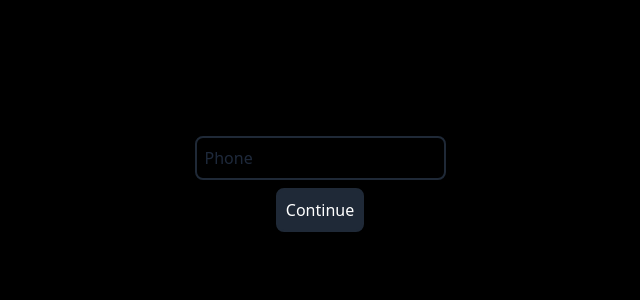
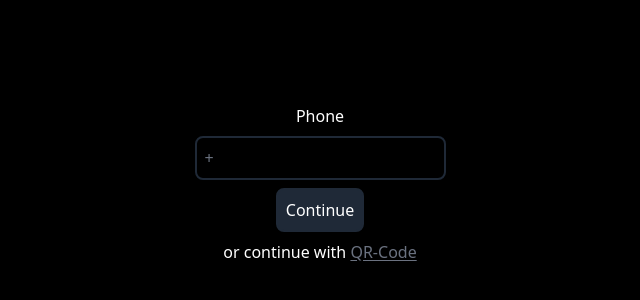
Before and after one commit to xndrpr/omegram, a React (Vite) app: page /phone in a window 1280 px wide. Shown: the part 216-516 px from the top of the page, without its empty margins (320-960 px from the left). Built offline with nearby package versions, Linux system fonts and the light colour scheme.

Commit message:
sendcode

```diff
--- a/package.json
+++ b/package.json
@@ -16,6 +16,8 @@
     "class-variance-authority": "^0.7.0",
     "clsx": "^2.1.1",
     "lucide-react": "^0.383.0",
+    "mobx": "^6.12.3",
+    "mobx-react-lite": "^4.0.7",
     "postcss": "^8.4.38",
     "qrcode.react": "^3.1.0",
     "react": "^18.2.0",
--- a/src/App.tsx
+++ b/src/App.tsx
@@ -1,26 +1,34 @@
 import { invoke } from "@tauri-apps/api/tauri";
-import { useEffect, useState } from "react";
-import {QRCodeSVG} from 'qrcode.react';
+import { useContext, useEffect, useState } from "react";
+
+import { Context } from "./main";
+import { useNavigate } from "react-router-dom";
+import {observer} from "mobx-react-lite";
+
+function App() {
+  const { store } = useContext(Context);
+  const navigate = useNavigate();
 
 
+  useEffect(() => {
+    async function checkAuth() {
+      const result = await invoke("check_auth");
 
-function App() {
-  const [qr, setQr] = useState<string>("");
-
-  useEffect(() => {
-    async function getQr() {
-      setQr(await invoke("request_qrcode"));
+      if (!result) {
+        navigate("/qr");
+      } else {
+        store.setAuth(true);
+      }
     }
 
-    getQr();
-  }, []);
+    checkAuth();
+  })
 
   return (
     <div className="dark h-screen w-screen flex flex-col justify-center items-center bg-black text-white">
-      <QRCodeSVG value={qr} className="h-1/3 w-auto border-4 rounded-xl" />
-      <p>Or continue with <a href="/phone" className="underline underline-offset-2 text-gray-500">phone</a></p>
+      <h1>Hi</h1>
     </div>
   );
 }
 
-export default App;
+export default observer(App);
--- a/src/main.tsx
+++ b/src/main.tsx
@@ -1,22 +1,39 @@
-import React from "react";
+import React, { createContext } from "react";
 import ReactDOM from "react-dom/client";
 import App from "./App";
-import './globals.css';
-import {createBrowserRouter, RouterProvider} from 'react-router-dom';
+import "./globals.css";
+import { createBrowserRouter, RouterProvider } from "react-router-dom";
 import Phone from "./pages/Phone/Phone";
+import Store from "./utils/store";
+import Qr from "./pages/Qr/Qr";
+import Code from "./pages/Code/Code";
 
 const router = createBrowserRouter([
   {
     path: "/",
-    element: <App/>
+    element: <App />,
   },
   {
-    path: '/phone',
-    element: <Phone />
-  }
+    path: "/qr",
+    element: <Qr />,
+  },
+  {
+    path: "/code",
+    element: <Code />,
+  },
+  {
+    path: "/phone",
+    element: <Phone />,
+  },
 ]);
+
+interface State {
+  store: Store;
+}
+const store = new Store();
+export const Context = createContext<State>({ store });
 ReactDOM.createRoot(document.getElementById("root") as HTMLElement).render(
-  <React.StrictMode>
-    <RouterProvider router={router}/>
-  </React.StrictMode>,
+  <Context.Provider value={{ store }}>
+    <RouterProvider router={router} />
+  </Context.Provider>
 );
--- /dev/null
+++ b/src/models/SignState.ts
@@ -0,0 +1,6 @@
+export enum SignState {
+  Qr,
+  Phone,
+  Code,
+  None
+}
--- /dev/null
+++ b/src/pages/Code/Code.tsx
@@ -0,0 +1,38 @@
+import { SignState } from "../../models/SignState";
+import { Context } from "../../main";
+import { useContext, useEffect, useState } from "react";
+import { invoke } from "@tauri-apps/api/tauri";
+import { useNavigate } from "react-router-dom";
+
+export default function Code() {
+  const [code, setCode] = useState("+");
+  const { store } = useContext(Context);
+  const navigate = useNavigate();
+
+  useEffect(() => {
+    store.setSignState(SignState.Code);
+  });
+
+  async function signIn() {
+    navigate("/");
+  }
+
+  return (
+    <div className="h-screen w-screen flex flex-col gap-2 justify-center items-center bg-black text-white">
+      <label htmlFor="phone">Code</label>
+
+      <button
+        onClick={signIn}
+        className="p-2 bg-gray-800 rounded-lg hover:opacity-80 transition-all duration-200 ms border-2 border-gray-800"
+      >
+        Continue
+      </button>
+      <p>
+        or go{" "}
+        <a href="/phone" className="underline underline-offset-2 text-gray-500">
+          back
+        </a>
+      </p>
+    </div>
+  );
+}
--- a/src/pages/Phone/Phone.tsx
+++ b/src/pages/Phone/Phone.tsx
@@ -1,8 +1,52 @@
+import { SignState } from "../../models/SignState";
+import { Context } from "../../main";
+import { useContext, useEffect, useState } from "react";
+import { invoke } from "@tauri-apps/api/tauri";
+import { useNavigate } from "react-router-dom";
+
 export default function Phone() {
+  const [phone, setPhone] = useState("+");
+  const { store } = useContext(Context);
+  const navigate = useNavigate();
+
+  useEffect(() => {
+    store.setSignState(SignState.Qr);
+  });
+
+  async function sendCode() {
+    console.log(phone)
+    await invoke("request_code", { phone: phone });
+    navigate('/code')
+  }
+
   return (
-    <div className='h-screen w-screen flex flex-col gap-2 justify-center items-center bg-black text-white'>
-        <input placeholder='Phone' className='bg-inherit rounded-lg p-2 outline-none border-2 border-gray-800 text-gray-500 placeholder-slate-800'/>
-        <button className='p-2 bg-gray-800 rounded-lg hover:opacity-80 transition-all duration-200 ms border-2 border-gray-800'>Continue</button>
+    <div className="h-screen w-screen flex flex-col gap-2 justify-center items-center bg-black text-white">
+      <label htmlFor="phone">Phone</label>
+      <input
+        id="phone"
+        placeholder="Phone"
+        className="bg-inherit rounded-lg p-2 outline-none border-2 border-gray-800 text-gray-500 placeholder-slate-800"
+        value={phone}
+        onChange={(e) => {
+          const value = e.target.value;
+          if (!value.startsWith("+")) return;
+          if (value.length > 1 && isNaN(value as any)) return;
+
+          setPhone(value);
+        }}
+      />
+      <button
+        onClick={sendCode}
+        className="p-2 bg-gray-800 rounded-lg hover:opacity-80 transition-all duration-200 ms border-2 border-gray-800"
+      >
+        Continue
+      </button>
+      <p>
+        or continue with{" "}
+        <a href="/" className="underline underline-offset-2 text-gray-500">
+          QR-Code
+        </a>
+      </p>
     </div>
-  )
+  );
 }
--- /dev/null
+++ b/src/pages/Qr/Qr.tsx
@@ -0,0 +1,36 @@
+import { SignState } from "@/models/SignState";
+import { Context } from "../../main";
+import { invoke } from "@tauri-apps/api/tauri";
+import { QRCodeSVG } from "qrcode.react";
+import { useContext, useEffect, useState } from "react";
+import { useNavigate } from "react-router-dom";
+
+export default function Qr() {
+  const [qr, setQr] = useState<string>("");
+  const { store } = useContext(Context);
+  const navigate = useNavigate();
+
+  useEffect(() => {
+    async function getQr() {
+      setQr(await invoke("request_qrcode"));
+    }
+
+    getQr();
+  }, []);
+
+  useEffect(() => {
+    store.setSignState(SignState.Qr);
+  })
+
+  return (
+    <div className="dark h-screen w-screen flex flex-col justify-center items-center bg-black text-white">
+      <QRCodeSVG value={qr} className="h-1/3 w-auto border-4 rounded-xl" />
+      <p>
+        Or continue with{" "}
+        <a href="/phone" className="underline underline-offset-2 text-gray-500">
+          phone
+        </a>
+      </p>
+    </div>
+  );
+}
--- /dev/null
+++ b/src/utils/store.ts
@@ -0,0 +1,19 @@
+import { SignState } from '../models/SignState';
+import { makeAutoObservable } from 'mobx';
+
+export default class Store {
+  auth: boolean = false;
+  signState: SignState = SignState.None;
+
+  setAuth(value: boolean) {
+    this.auth = value;
+  }
+
+  setSignState(value: SignState) {
+    this.signState = value;
+  }
+
+  constructor() {
+    makeAutoObservable(this);
+  }
+}
```
Also changed, not shown: 1 other file (tests, documents, lock files or other folders).
